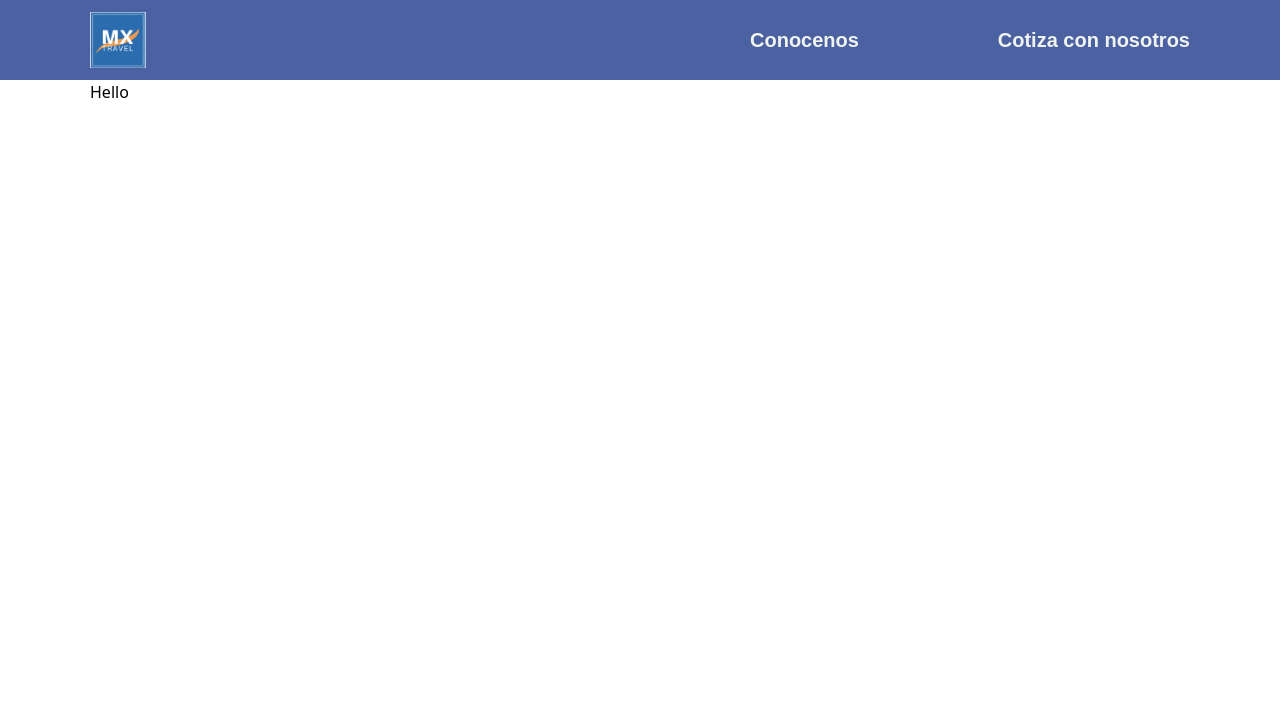
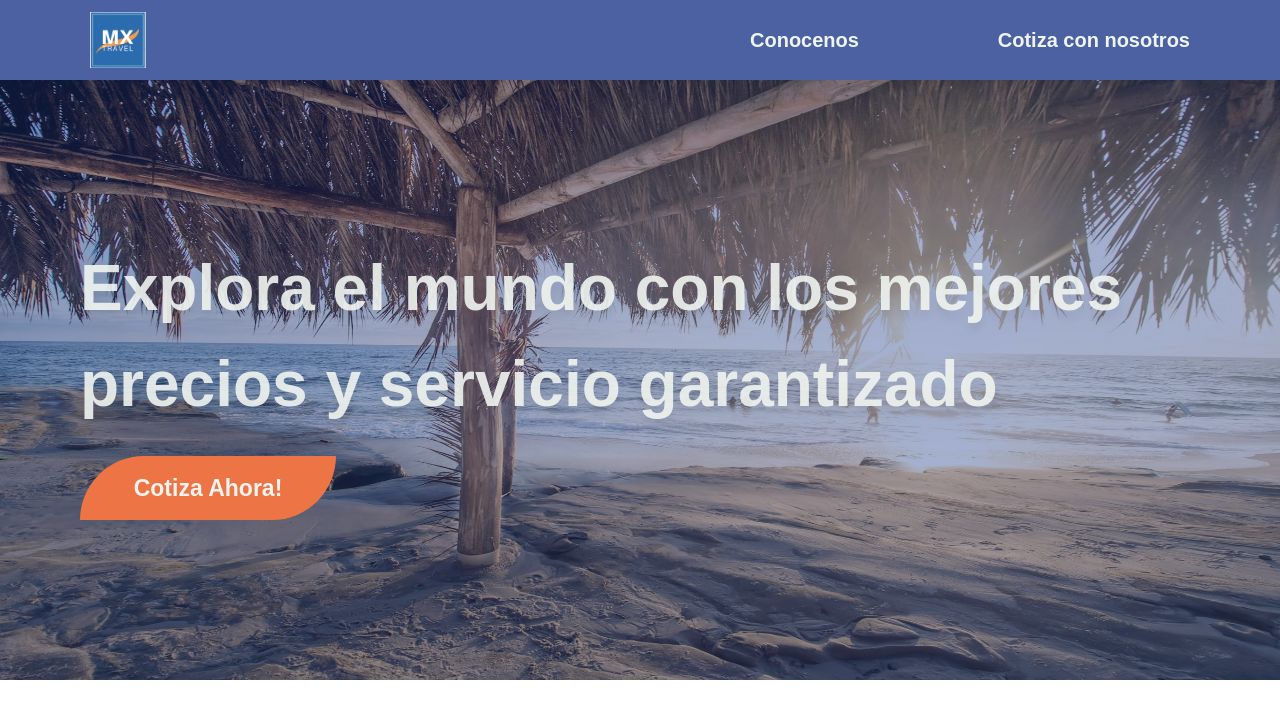
Before and after one commit to vane0912/MxTravel, a Vue app: page / in a window 1280 px wide. Shown: the top 718 px of the page. Built offline with nearby package versions, Linux system fonts and the light colour scheme; the HTML template or start-up script is replaced by a standard one.

Commit message:
header design

```diff
--- /dev/null
+++ b/src/components/BtnGeneral.vue
@@ -0,0 +1,9 @@
+<template>
+    <button class="w-64 h-16 bg-agency-orange text-agency-white rounded-tl-full rounded-br-full">
+        {{ btnTxt }}
+    </button>
+</template>
+<script setup>
+import { defineProps } from 'vue';
+defineProps(['btnTxt'])
+</script>
--- a/src/style.css
+++ b/src/style.css
@@ -3,6 +3,11 @@
 @tailwind utilities;
 @import url('https://fonts.googleapis.com/css2?family=Montserrat:wght@100..900&family=Raleway:wght@100..900&display=swap');
 
+h1{
+    font-weight:700;
+    font-size: 64px;
+    font-family: "Montserrat", sans-serif;
+}
 h3{
     font-weight: bold;
     font-size: 20px;
@@ -11,3 +16,12 @@ h3{
 p{
     font-family: "Raleway", sans-serif;
 }
+#app, body, html{
+    height: 100vh;
+    width: 100vw;
+}
+button{
+    font-weight: 700;
+    font-size: 23px;
+    font-family: "Montserrat", sans-serif;
+}
--- a/src/views/HomeView.vue
+++ b/src/views/HomeView.vue
@@ -1,11 +1,17 @@
 <template>
-  <div>
-
-    <h1>Hello</h1>
+  <div class="absolute left-0 w-full px-20 py-14 flex items-center h-3/4 bg-agency-blue/40 z-10" >
+    <div class="w-full ">
+      <h1 class="text-agency-white/90 drop-shadow-xl mb-6">Explora el mundo con los mejores precios y servicio garantizado</h1>
+      <BtnGeneral btnTxt="Cotiza Ahora!"/>
+    </div>
+  </div>
+  <div class="absolute left-0 w-full h-3/4">
+    <img class="w-full h-full" src="../assets/bg-homepage.png" alt="">
   </div>
 </template>
 <script setup>
-import { onMounted } from 'vue';
+import BtnGeneral from '@/components/BtnGeneral.vue';
+import { onMounted, } from 'vue';
 
 onMounted(() => {
   document.title = "Mx Travel";
--- a/tailwind.config.js
+++ b/tailwind.config.js
@@ -8,7 +8,8 @@ module.exports = {
     extend: {
       colors:{
         'agency-blue': '#1E3A8A',
-        'agency-white': '#F0F4EF'
+        'agency-white': '#F0F4EF',
+        'agency-orange': '#ED7445'
       },
       padding: {
         'padding-grid': '90px',
```
Also changed, not shown: src/assets/bg-homepage.png (added).
